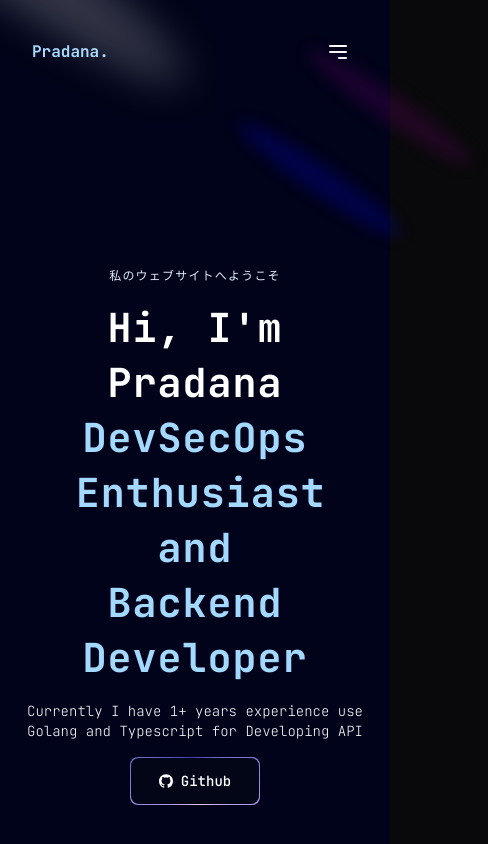
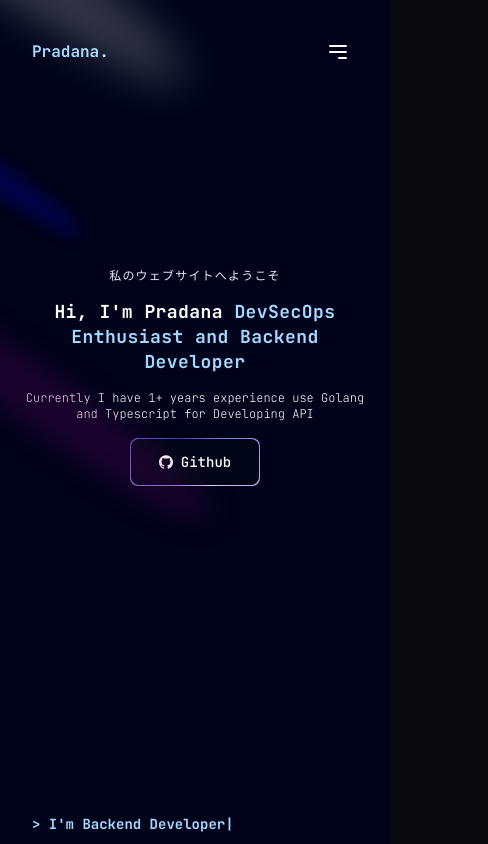
Before and after one commit to rulanugrh/oberion, a Next.js app: page / in a window 390 px wide. Shown: the top 844 px of the page, 488 px wide, since content can reach past the window. Built offline with nearby package versions, Linux system fonts and the light colour scheme.

Commit message:
chore: edit for mobile version

```diff
--- a/app/globals.css
+++ b/app/globals.css
@@ -87,3 +87,7 @@
     background: linear-gradient(90deg, #161a31 0%, #06091f 100%);
   }
 }
+
+* {
+  scroll-behavior: smooth;
+}
--- a/components/About.tsx
+++ b/components/About.tsx
@@ -11,7 +11,7 @@ export default function About() {
 
                 <div className="max-w-7xl mx-auto">
                     <div className="px-4 lg:mb-10 mb-5">
-                        <h1 className="font-bold text-[#A3D8FF] text-lg lg:text-5xl">&gt; I&apos;m <Typing /></h1>
+                        <h1 className="font-bold text-[#A3D8FF] text-sm lg:text-5xl">&gt; I&apos;m <Typing /></h1>
                     </div>
                     <Tabs />
                 </div>
--- a/components/Hero.tsx
+++ b/components/Hero.tsx
@@ -6,16 +6,16 @@ import { SiGithub } from "react-icons/si";
 export default function Hero() {
   return (
     <div className="pb-36 pt-36">
-      <div className="overflow-hidden">
+      <div className="overflow-x-hidden">
         <Spotlight
           className="-top-40 -left-10 md:-left-32 md:-top-20 h-screen"
           fill="white"
         />
         <Spotlight
-          className="top-10 left-full h-[80vh] w-[50vw]"
+          className="top-80 left-12 h-[100vh] w-[100vw]"
           fill="purple"
         />
-        <Spotlight className="top-28 left-80 h-[80vh] w-[50vw]" fill="blue" />
+        <Spotlight className="top-28 h-[80vh] w-[50vw]" fill="blue" />
       </div>
 
       <div className="container my-10">
@@ -24,10 +24,10 @@ export default function Hero() {
             私のウェブサイトへようこそ
           </h1>
           <TextGenerateEffect
-            className="text-center text-[40px] md:text-5xl lg:text-6xl w-8/12"
+            className="text-center text-lg md:text-5xl lg:text-6xl lg:w-8/12"
             words="Hi, I'm Pradana DevSecOps Enthusiast and Backend Developer"
           />
-          <p className="text-center mb-4 text-sm md:text-base lg:text-xl font-extralight">
+          <p className="text-center mb-4 text-xs md:text-base lg:text-xl font-extralight">
             Currently I have 1+ years experience use Golang and Typescript for
             Developing API
           </p>
--- a/components/Projects.tsx
+++ b/components/Projects.tsx
@@ -8,7 +8,7 @@ import { SiGithub } from "react-icons/si";
 export function CardDemo() {
   return (
     <section id="projects" className="pt-36 pb-36">
-        <div className="heading mb-10 px-4 lg:mb-20">
+        <div className="lg:heading text-center text-lg mb-10 px-4 lg:mb-20">
                 A small selection of {' '}
                 <span className="text-[#A3D8FF]">recent project</span>
         </div>
--- a/components/ui/Spotlight.tsx
+++ b/components/ui/Spotlight.tsx
@@ -10,7 +10,7 @@ export const Spotlight = ({ className, fill }: SpotlightProps) => {
   return (
     <svg
       className={cn(
-        "animate-spotlight pointer-events-none absolute z-[1]  h-[169%] w-[138%] lg:w-[84%] opacity-0",
+        "animate-spotlight pointer-events-none absolute z-[1]  h-[169%] w-[138%] lg:w-[84%] opacity-0 overflow-hidden",
         className
       )}
       xmlns="http://www.w3.org/2000/svg"
```
Also changed, not shown: public/loading.gif (added).
